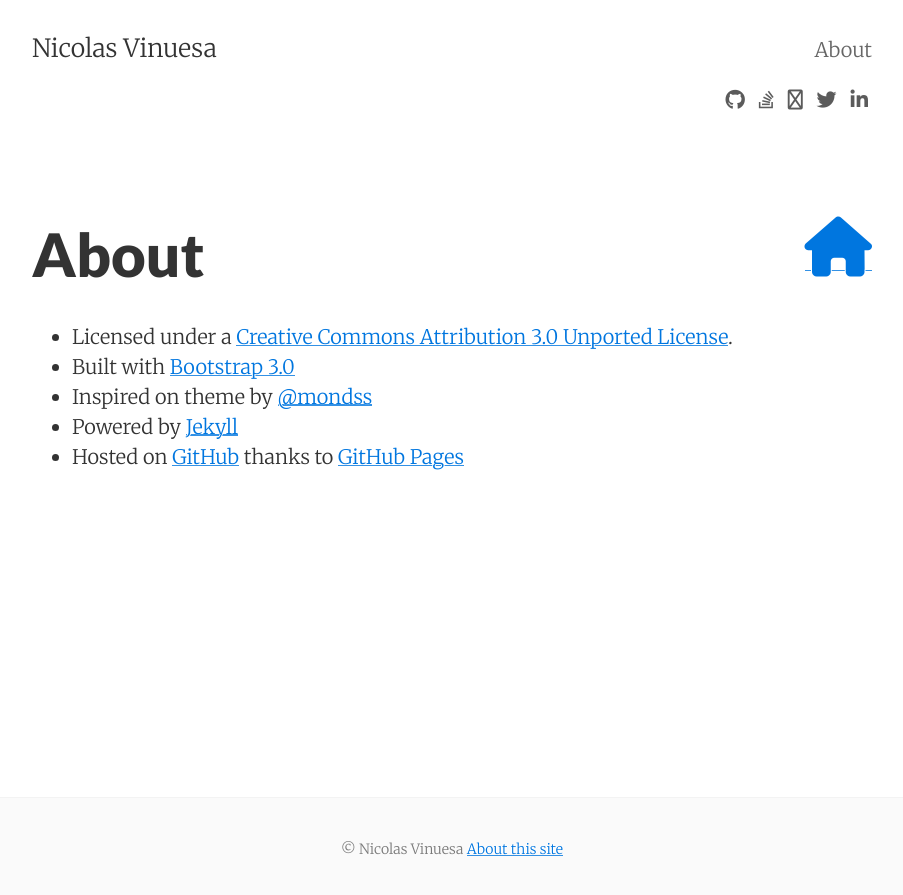
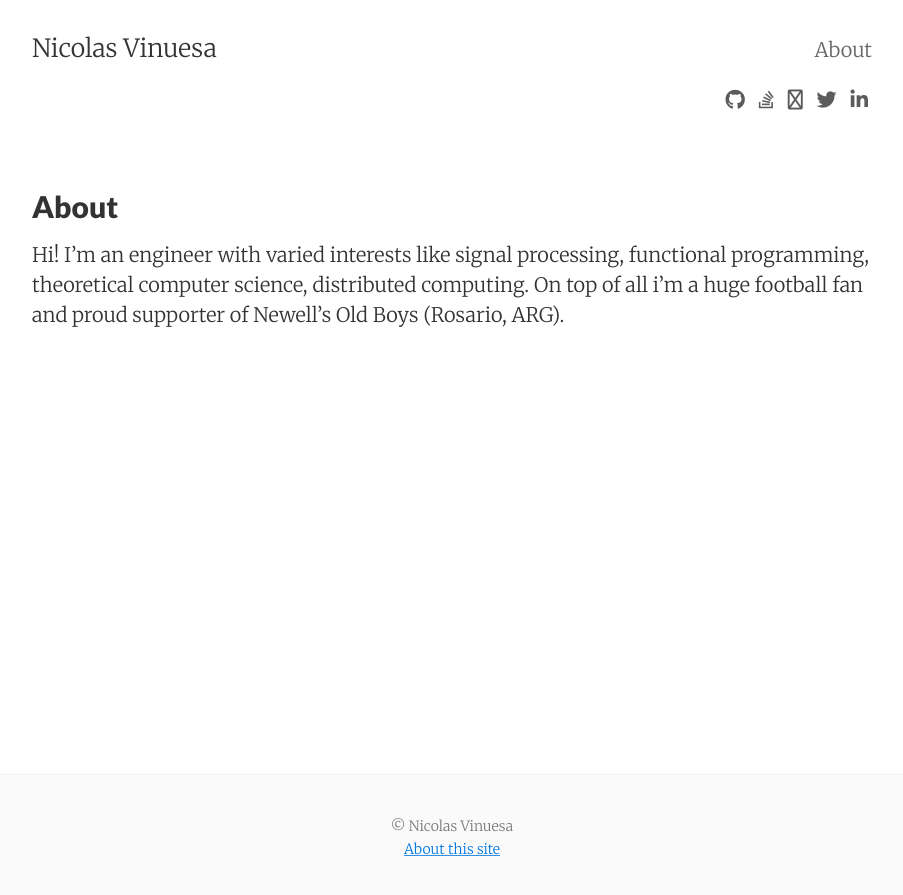
Before and after one commit to nvinuesa/nvinuesa.github.io, a Jekyll site: the page built from about.md, in a window 1280 px wide. Shown: the top 895 px of the page, without its empty margins (188-1091 px from the left). Built offline with Jekyll 4.4.1, drawn with Linux system fonts in a browser that asks for light colours; nearby versions of some CDN libraries.

Commit message:
removed old about

```diff
--- a/_config.yml
+++ b/_config.yml
@@ -2,7 +2,7 @@
 title:       Nicolas Vinuesa
 email:
 author:      Nicolas Vinuesa
-description: "Mi blog"
+description: "My blog"
 baseurl:     ""
 url:         "http://underscorenico.github.io"
 date_format: "%b %-d, %Y"
--- a/_includes/footer.html
+++ b/_includes/footer.html
@@ -2,7 +2,7 @@
     <div class="measure">
         <small>
           &copy; Nicolas Vinuesa
-          <a href="/about" title="About">About this site</a>
+          <br><a href="/about" title="About">About this site</a>
         </small>
     </div>
 </footer>
--- a/about/index.html
+++ /dev/null
@@ -1,18 +0,0 @@
----
-layout: default
-title: About this site
----
-<div class="about">
-    <div style="float: right;">
-        <a href="/"><i class="fa fa-home fa-3x"></i></a>
-    </div>
-    <h1>About</h1>
-    <ul class="list-unstyled">
-        <li>Licensed under a <a rel="license" href="http://creativecommons.org/licenses/by/3.0/deed.en_US">Creative Commons Attribution 3.0 Unported License</a>. </li>
-        <li>Built with <a href="http://getbootstrap.com/" title="Bootstrap 3.0">Bootstrap 3.0</a></li>
-        <li>Inspired on theme by <a href="https://github.com/mondss">@mondss</a></li>
-        <li>Powered by <a href="http://jekyllrb.com/" title="Jekyll">Jekyll</a></li>
-        <li>Hosted on <a href="http://github.com/underscorenico/underscorenico.github.io" title="This site hosted on GitHub">GitHub</a> thanks to <a href="http://pages.github.com/" title="GitHub Pages">GitHub Pages</a></li>
-    </ul>
-
-</div>
```
